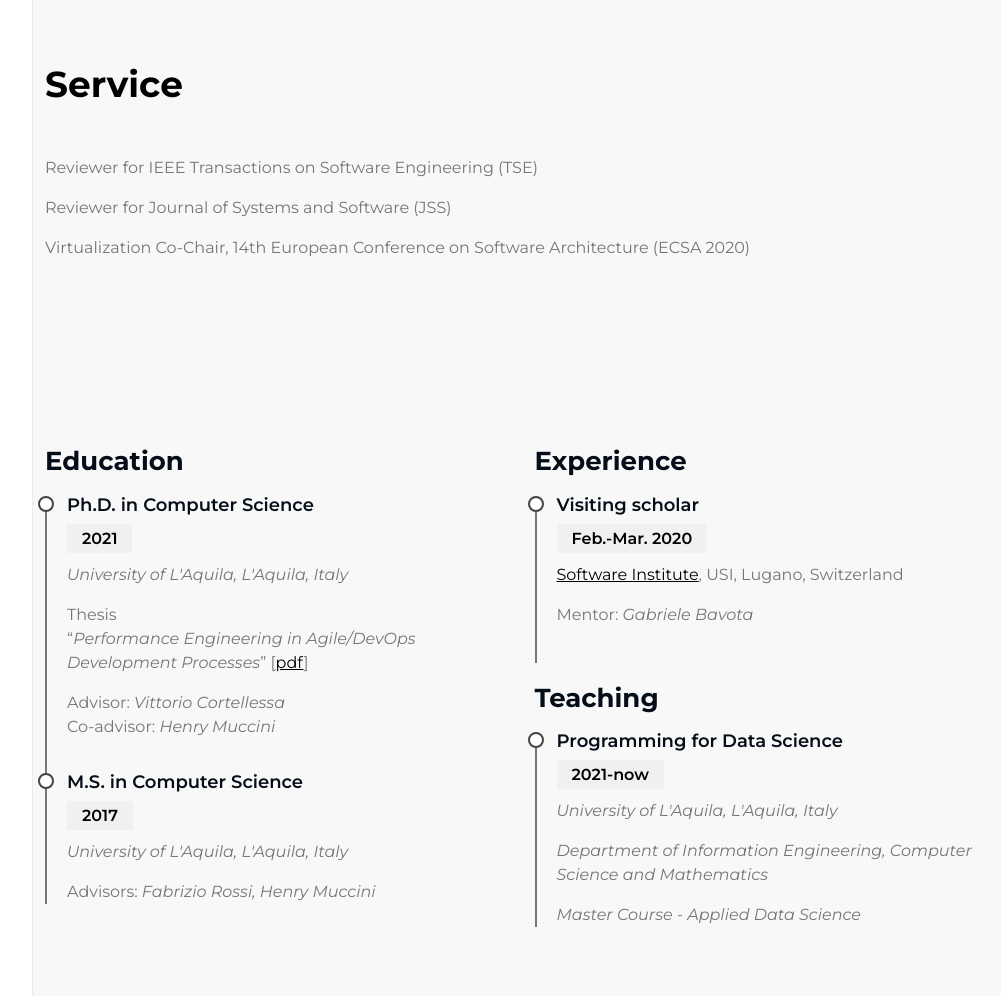
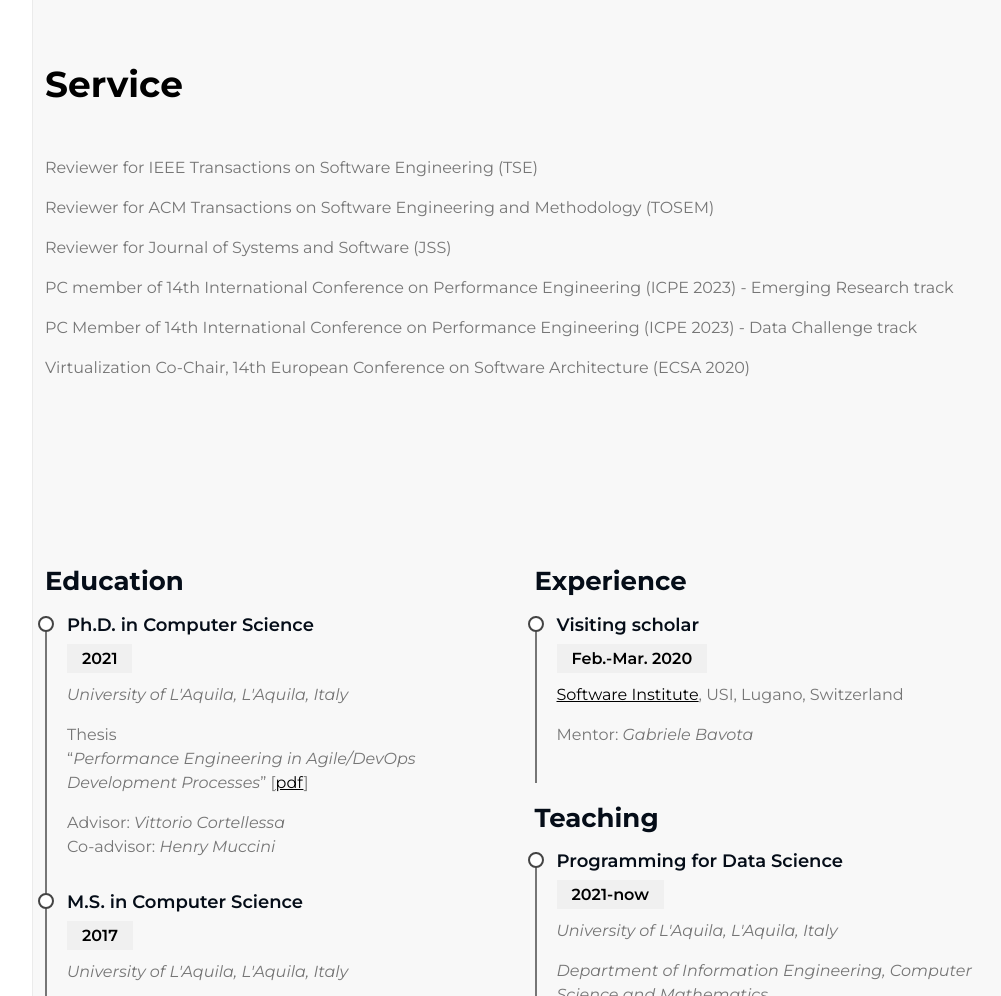
Before and after one commit to lucatraini/lucatraini.github.io, a plain HTML site: page index.html in a window 1280 px wide. Shown: the part 1854-2850 px from the top of the page, without its empty margins (268-1269 px from the left). Drawn offline with Linux system fonts and the light colour scheme; files whose address does not match are found by name.

Commit message:
Update index.html

```diff
--- a/index.html
+++ b/index.html
@@ -159,8 +159,17 @@
                 <p>Reviewer for IEEE Transactions on Software Engineering (TSE)</p>
             </div>
             <div>
+              <p>Reviewer for ACM Transactions on Software Engineering and Methodology (TOSEM)</p>
+            </div>
+            <div>
               <p>Reviewer for Journal of Systems and Software (JSS)</p>
           </div>
+          </div>
+          <div>
+            <p>PC member of 14th International Conference on Performance Engineering (ICPE 2023) - Emerging Research track</p>
+          </div>
+          <div>
+            <p>PC Member of 14th International Conference on Performance Engineering (ICPE 2023) - Data Challenge track</p>
           </div>
           <div>
             <p>Virtualization Co-Chair, 14th European Conference on Software Architecture (ECSA 2020)</p>
```
